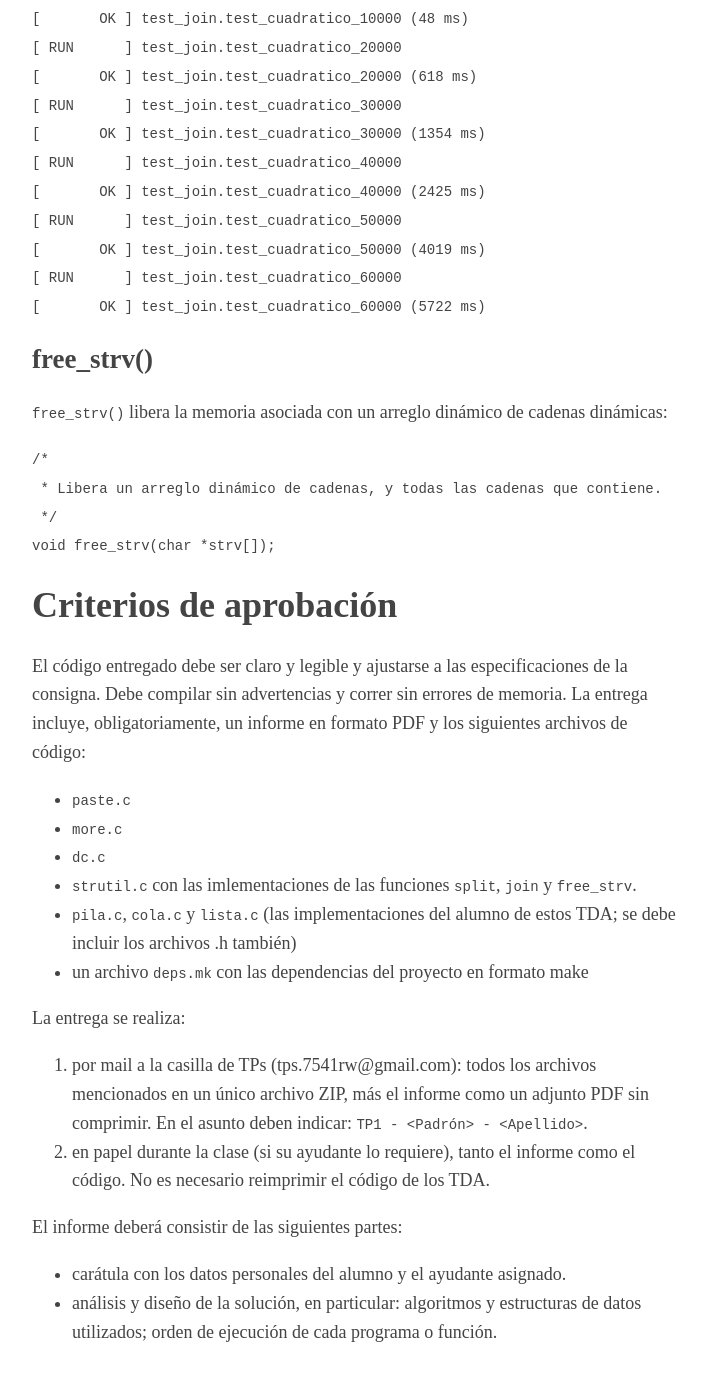
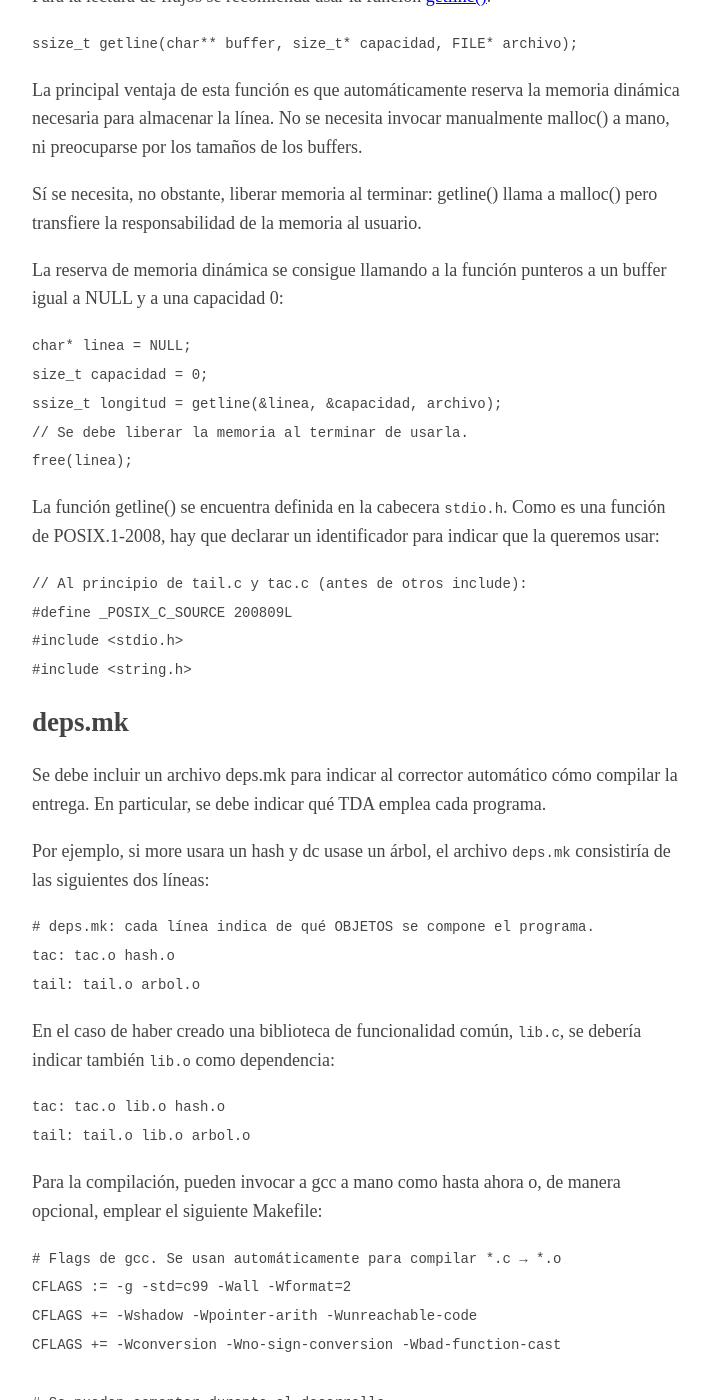
Before and after one commit to algoritmos-rw/algoritmos, a Jekyll site: the page built from enunciado.md, in a window 1280 px wide and 1400 px high, scrolled down 5535 px. Shown: the whole window, without its empty margins (283-993 px from the left). Built offline with Jekyll 4.4.1, drawn with Linux system fonts in a browser that asks for light colours; some of the changed text lies outside the part shown.

Commit message:
Agregadas consideraciones sobre deps.mk

```diff
--- a/enunciado.md
+++ b/enunciado.md
@@ -208,6 +185,68 @@ Y este con comportamiento cuadrático:
      */
     void free_strv(char *strv[]);
 
+# Consideraciones
+
+## Lectura de archivos
+
+Para la lectura de flujos se recomienda usar la función [getline()](http://man7.org/linux/man-pages/man3/getline.3.html).
+
+    ssize_t getline(char** buffer, size_t* capacidad, FILE* archivo);
+
+La principal ventaja de esta función es que automáticamente reserva la memoria dinámica necesaria para almacenar la línea. No se necesita invocar manualmente malloc() a mano, ni preocuparse por los tamaños de los buffers.
+
+Sí se necesita, no obstante, liberar memoria al terminar: getline() llama a malloc() pero transfiere la responsabilidad de la memoria al usuario.
+
+La reserva de memoria dinámica se consigue llamando a la función punteros a un buffer igual a NULL y a una capacidad 0:
+
+    char* linea = NULL;
+    size_t capacidad = 0;
+    ssize_t longitud = getline(&linea, &capacidad, archivo);
+    // Se debe liberar la memoria al terminar de usarla.
+    free(linea);
+
+La función getline() se encuentra definida en la cabecera `stdio.h`. Como es una función de POSIX.1-2008, hay que declarar un identificador para indicar que la queremos usar:
+
+    // Al principio de tail.c y tac.c (antes de otros include):
+    #define _POSIX_C_SOURCE 200809L
+    #include <stdio.h>
+    #include <string.h>
+
+## deps.mk
+
+Se debe incluir un archivo deps.mk para indicar al corrector automático cómo compilar la entrega.
+En particular, se debe indicar qué TDA emplea cada programa.
+
+Por ejemplo, si more usara un hash y dc usase un árbol, el archivo `deps.mk` consistiría de las siguientes dos líneas:
+
+    # deps.mk: cada línea indica de qué OBJETOS se compone el programa.
+    tac: tac.o hash.o
+    tail: tail.o arbol.o
+
+En el caso de haber creado una biblioteca de funcionalidad común, `lib.c`, se debería indicar también `lib.o` como dependencia:
+
+    tac: tac.o lib.o hash.o
+    tail: tail.o lib.o arbol.o
+
+Para la compilación, pueden invocar a gcc a mano como hasta ahora o, de manera opcional, emplear el siguiente Makefile:
+
+    # Flags de gcc. Se usan automáticamente para compilar *.c → *.o
+    CFLAGS := -g -std=c99 -Wall -Wformat=2
+    CFLAGS += -Wshadow -Wpointer-arith -Wunreachable-code
+    CFLAGS += -Wconversion -Wno-sign-conversion -Wbad-function-cast
+
+    # Se pueden comentar durante el desarrollo.
+    CFLAGS += -Werror
+
+    # Si se ejecuta `make` a secas, se compilarán paste, more, bc y strutil.
+    #
+    # También se puede invocar `make paste`, `make more`, `make dc` o `make strutil.o` para
+    # compilar una parte del TP solamente.
+
+    all: pate more dc strutil.o
+
+    include deps.mk
+
 # Criterios de aprobación
 
 El código entregado debe ser claro y legible y ajustarse a las especificaciones de la consigna. Debe compilar sin advertencias y correr sin errores de memoria.
```
Also changed, not shown: other parts of enunciado.md (+0 -23 lines).
